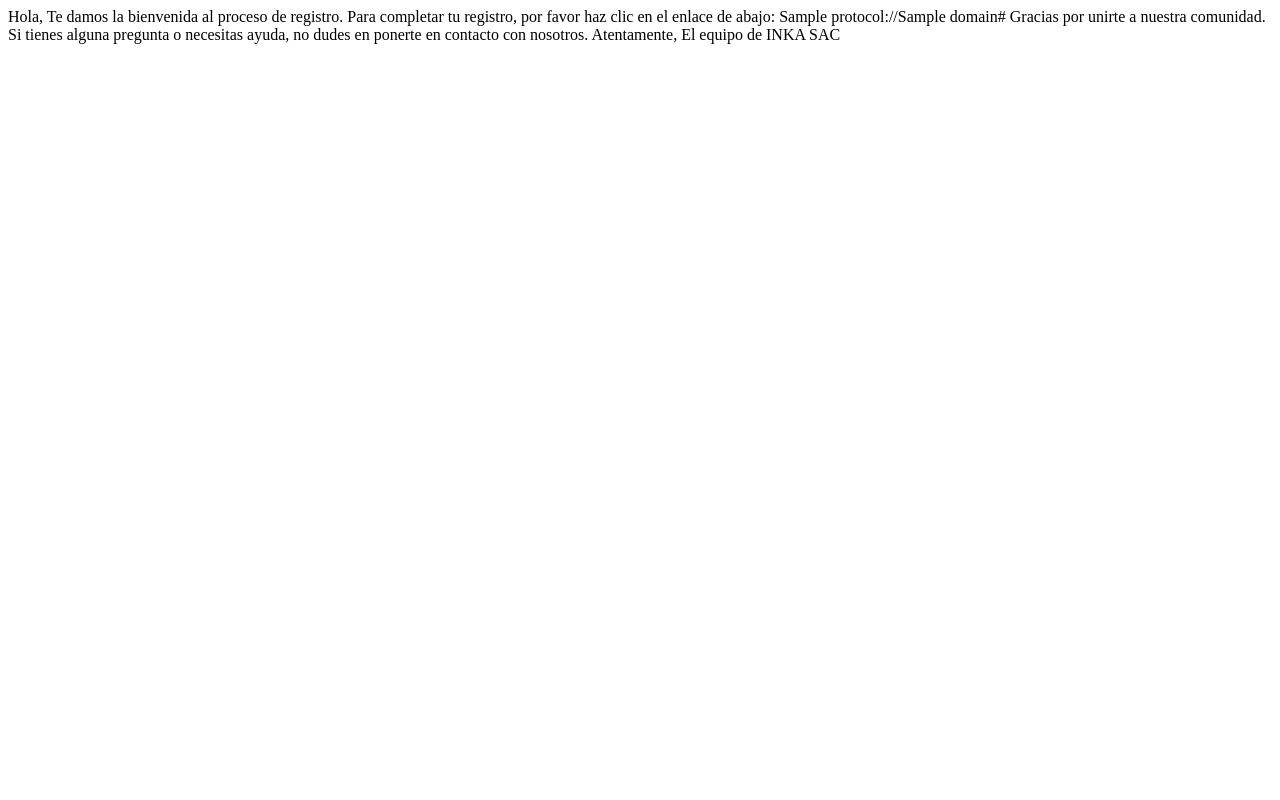
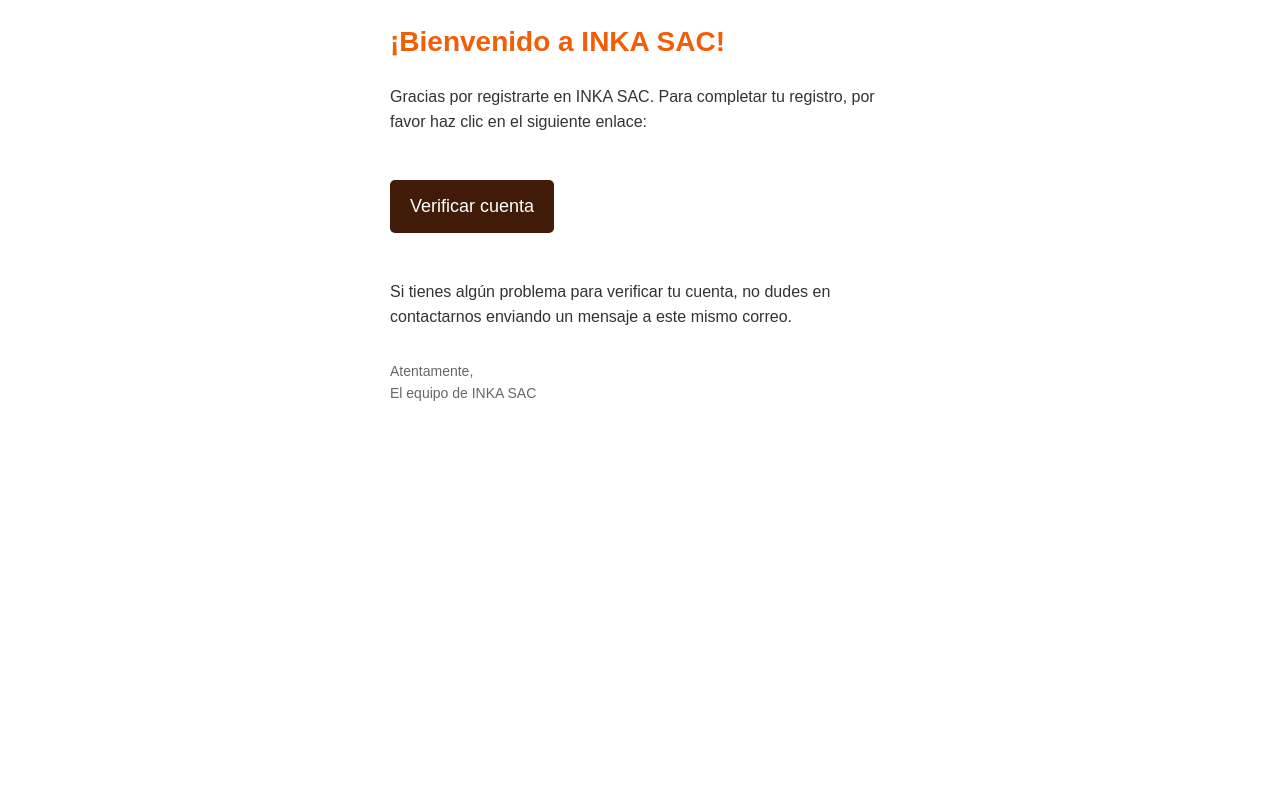
Before and after one commit to Grupo-IHC/INKA_BACK, a Django app: template api/templates/template_activate_account.html in a window 1280 px wide. Run offline with Django 5.2, Linux system fonts and the light colour scheme; the template is opened without the code that fills it: most values are stand-ins (such as "Sample title", 1, 10 or a date in 2020).

Commit message:
fix service

```diff
--- a/api/templates/template_activate_account.html
+++ b/api/templates/template_activate_account.html
@@ -1,12 +1,56 @@
 {% autoescape off %}
-Hola,
-
-Te damos la bienvenida al proceso de registro. Para completar tu registro, por favor haz clic en el enlace de abajo:
-
-{{ protocol }}://{{ domain }}{% url 'activate' uidb64=uid token=token %}
-
-Gracias por unirte a nuestra comunidad. Si tienes alguna pregunta o necesitas ayuda, no dudes en ponerte en contacto con nosotros.
-
-Atentamente,
-El equipo de INKA SAC
+<!DOCTYPE html>
+<html lang="es">
+<head>
+  <meta charset="UTF-8">
+  <meta name="viewport" content="width=device-width, initial-scale=1.0">
+  <title>Verificación de cuenta - INKA SAC</title>
+  <style>
+    body {
+      font-family: Arial, sans-serif;
+      font-size: 16px;
+      line-height: 1.6;
+      color: #333;
+      margin: 0;
+      padding: 0;
+    }
+    h1 {
+      font-size: 28px;
+      color: #F25D07;
+      margin-top: 0;
+    }
+    p {
+      margin: 10px 0;
+    }
+    .btn {
+      display: inline-block;
+      background-color: #401C08;
+      color: #fff;
+      padding: 12px 20px;
+      text-decoration: none;
+      border-radius: 5px;
+      font-size: 18px;
+    }
+    .btn:hover {
+      background-color: #5e361f;
+    }
+    .footer {
+      margin-top: 30px;
+      color: #6b6666;
+      font-size: 14px;
+    }
+  </style>
+</head>
+<body>
+  <div style="max-width: 500px; margin: 0 auto; padding: 20px; background-image: #D1C8C1; border-radius: 25px;">
+    <h1>¡Bienvenido a INKA SAC!</h1>
+    <p>Gracias por registrarte en INKA SAC. Para completar tu registro, por favor haz clic en el siguiente enlace:</p><br>
+    <p>
+        <a href="{{ protocol }}://{{ domain }}{% url 'activate' uidb64=uid token=token %}" class="btn" style="color: #fff;">Verificar cuenta</a>
+    </p><br>
+    <p>Si tienes algún problema para verificar tu cuenta, no dudes en contactarnos enviando un mensaje a este mismo correo.</p>
+    <p class="footer">Atentamente,<br>El equipo de INKA SAC</p>
+  </div>
+</body>
+</html>
 {% endautoescape %}
--- a/api/views.py
+++ b/api/views.py
@@ -52,7 +52,7 @@
         user.save()
 
         messages.success(request, "Thank you for your email confirmation. Now you can login your account.")
-        return redirect('https://www.google.com')
+        return redirect('https://inka-kappa.vercel.app')
     else:
         messages.error(request, "Activation link is invalid!")
 
@@ -103,7 +103,9 @@
         'token': account_activation_token.make_token(user),
         "protocol": 'https' if request.is_secure() else 'http'
     })
+
     email = EmailMessage(mail_subject, message, to=[to_email])
+    email.content_subtype = "html"  # Esto asegura que el correo electrónico se envíe como HTML
     if email.send():
         messages.success(request, f'Estimado/a <b>{user}</b>, por favor ve a tu correo electrónico <b>{to_email}</b> y haz clic en el enlace de activación recibido para confirmar y completar el registro. <b>Nota:</b> Revisa tu carpeta de spam.')
     else:
```
